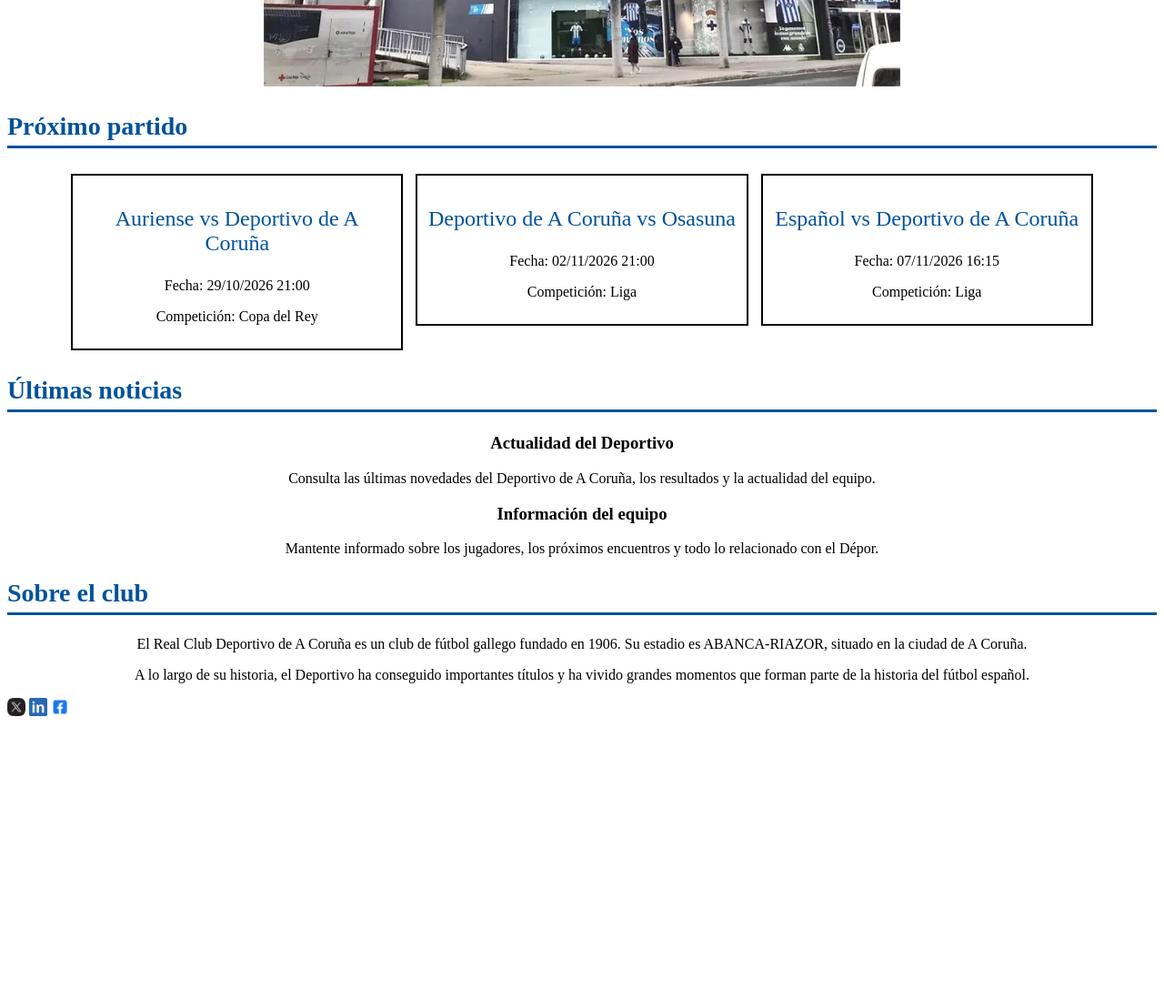
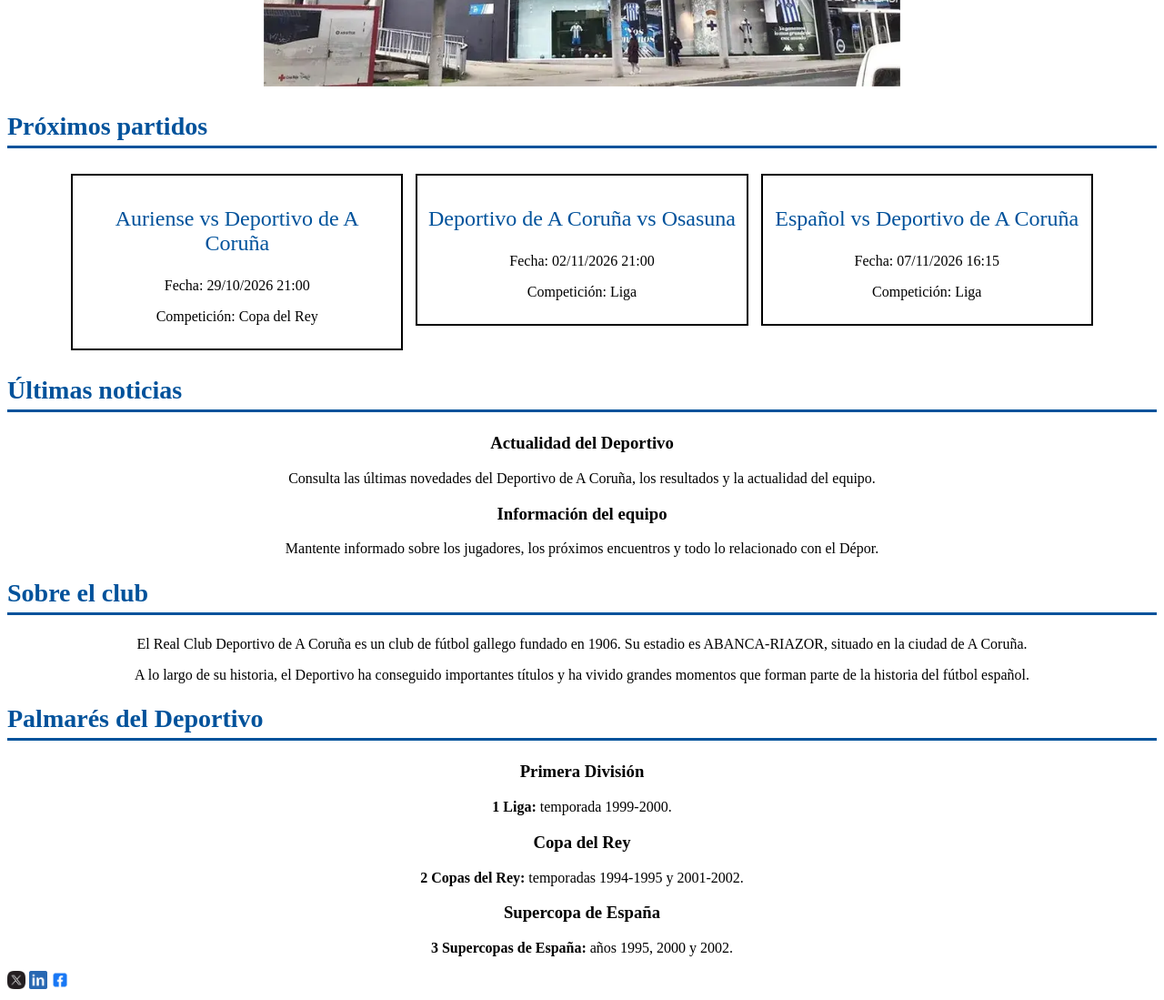
Before and after one commit to Adriandtc06/Adriandtc06.github.io, a plain HTML site: page index.html in a window 1280 px wide. Shown: the part 680-1779 px from the top of the page at 91% size. Before the commit the page ends 1479 px from the top, so only its background shows below. Drawn offline with Linux system fonts and the light colour scheme.

Commit message:
Palmarés del depor
Added a section for the club's achievements, including titles in Primera División, Copa del Rey, and Supercopa de España.

```diff
--- a/index.html
+++ b/index.html
@@ -54,11 +54,11 @@
             <h2>Bienvenidos a la web del Deportivo de A Coruña</h2>
 
             <p>Bienvenidos a la web dedicada al Deportivo de A Coruña. Aquí podrás conocer la historia del club, sus titulos, sus jugadores, sus leyendas y toda la actualidad.</p>
-            <img src="img/Riazor.webp" alt="Exterior del estador ABANCA// RIAZOR">
+            <img src="img/Riazor.webp" alt="Exterior del estador ABANCA// RIAZOR" width="700px">
         </section>
 
         <section>
-            <h2>Próximo partido</h2>
+            <h2>Próximos partidos</h2>
                 <div id="partidos">
 
                     <div>
@@ -81,6 +81,7 @@
                 </div>
         </section>
 
+
         <section>
             <h2>Últimas noticias</h2>
                 <article>
@@ -94,10 +95,24 @@
                 </article>
         </section>
 
+
         <section>
             <h2>Sobre el club</h2>
                 <p>El Real Club Deportivo de A Coruña es un club de fútbol gallego fundado en 1906. Su estadio es ABANCA-RIAZOR, situado en la ciudad de A Coruña.</p>
                 <p>A lo largo de su historia, el Deportivo ha conseguido importantes títulos y ha vivido grandes momentos que forman parte de la historia del fútbol español.</p>
+        </section>
+
+        <section>
+            <h2>Palmarés del Deportivo</h2>
+
+            <h3>Primera División</h3>
+            <p><strong>1 Liga:</strong> temporada 1999-2000.</p>
+
+            <h3>Copa del Rey</h3>
+            <p><strong>2 Copas del Rey:</strong> temporadas 1994-1995 y 2001-2002.</p>
+
+            <h3>Supercopa de España</h3>
+            <p><strong>3 Supercopas de España:</strong> años 1995, 2000 y 2002.</p>
         </section>
     </main>
     <footer>
```
